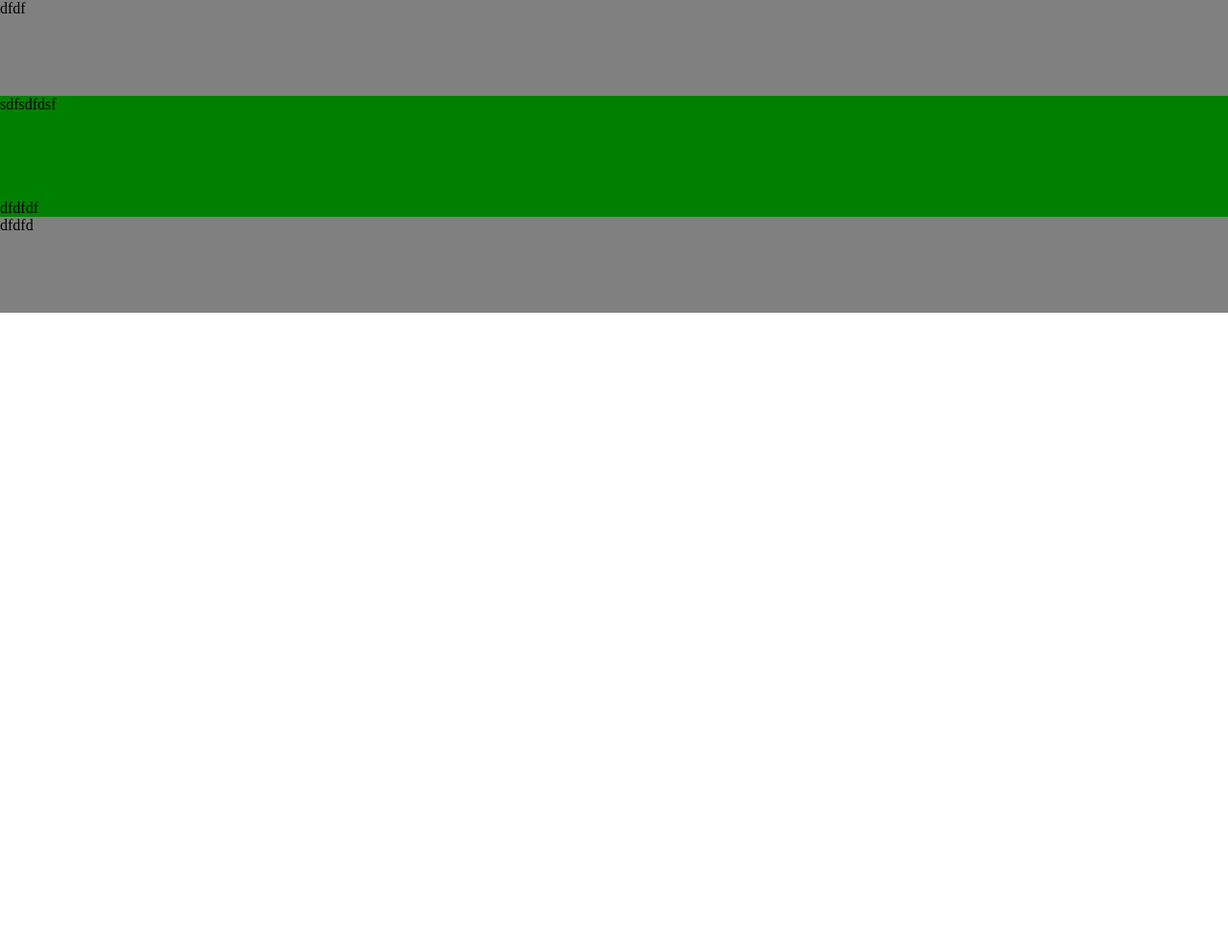
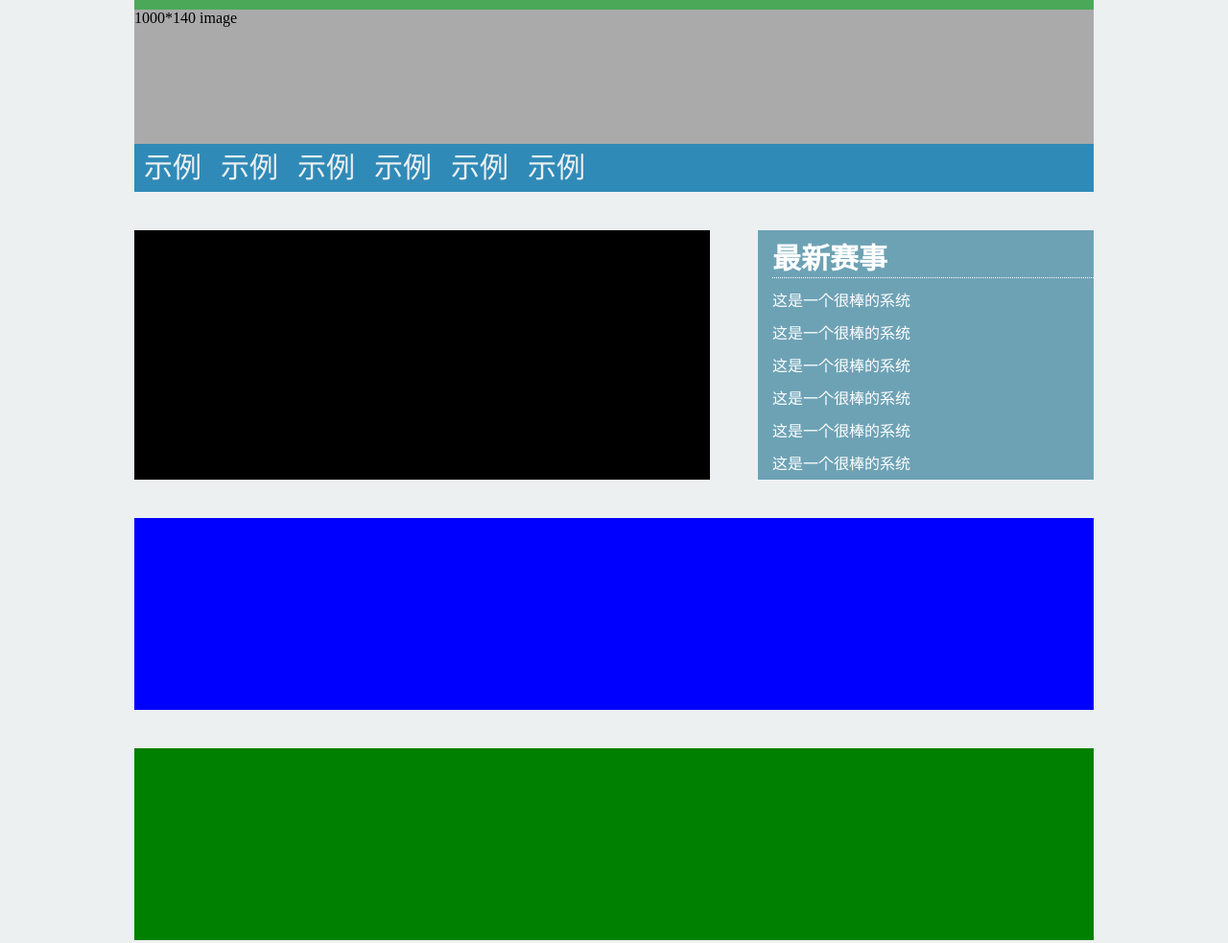
Before and after one commit to gooc/ball, a plain HTML site: page PreWeb/index.html in a window 1280 px wide. Shown: the top 983 px of the page at 96% size. Before the commit the page ends 800 px from the top, so only its background shows below. Drawn offline with Linux system fonts and the light colour scheme.

Commit message:
write it yestoday

```diff
--- a/PreWeb/baseFrame.css
+++ /dev/null
@@ -1,56 +0,0 @@
-/* I code this. I'm Li Shilong. Visit my website: shilong.li */
-
-/* html mark style */
-body{
-	margin: 0; padding: 0
-}
-
-h1{
-	font-size: 18px;
-}
-
-h2{
-	font-size: 14px;
-}
-
-h3{
-	font-size: 12px;
-}
-
-h4{
-	font-size: 18px;
-}
-
-h5{
-	font-size: 18px;
-}
-
-h6{
-	font-size: 18px;
-}
-
-a{
-	text-decoration: none;
-}
-
-a:hover{
-	text-decoration: underline;
-}
-
-
-/* base div frame style */
-.topFrame {
-	height: 100px;
-	width: 100%;
-	background-color: gray;
-}
-
-.contentFrame{
-	background-color: green;
-}
-
-.footerFrame {
-	height: 100px;
-	width: 100%;
-	background-color: gray;
-}
--- /dev/null
+++ b/PreWeb/css/baseFrame.css
@@ -0,0 +1,115 @@
+/* I code this. I'm Li Shilong. Visit my website: shilong.li */
+
+/* html mark style */
+body{
+	margin: 0 auto; padding: 0; width: 1000px; background-color: #ECF0F1;
+}
+li{
+	list-style: none;
+}
+
+h1{
+	font-size: 18px;
+}
+
+h2{
+	font-size: 14px;
+}
+
+h3{
+	font-size: 12px;
+}
+
+h4{
+	font-size: 18px;
+}
+
+h5{
+	font-size: 18px;
+}
+
+h6{
+	font-size: 18px;
+}
+
+a{
+	text-decoration: none;
+}
+
+a:hover{
+/*	text-decoration: underline;*/
+	text-decoration: none;
+}
+
+
+/* base div frame style */
+
+/*top*/
+.topFrame {
+	height: 200px;
+	width: 100%;
+	background-color: white;
+}
+
+.lineInTopFrame {
+	height: 10px;
+	width: 100%;
+	background-color: #4CA859;
+}
+
+.bannerImage {
+	height: 140px;
+	width: 100%;
+	background-color: #aaaaaa;
+	/*background-image: url(images/banner.png);*/
+
+}
+
+/*menu*/
+.menu {
+	height: 50px;
+	width: 100%;
+	background-color: #308AB7;
+}
+
+.menu ul {
+	margin: 0;
+	padding: 0;
+}
+
+.menu ul li {
+	float: left;
+	list-style: none;
+	margin: 0;
+	padding: 0;
+}
+
+.menu ul li a {
+	font-size: 30px;
+	height: 50px;
+	line-height: 50px;
+	color: #ECF0F1;
+	padding-right: 10px;
+	padding-left: 10px;
+}
+
+.menu ul li a:hover {
+	text-decoration: none;
+	color: white;
+}
+
+/*content frame*/
+.contentFrame{
+	width: 100%;
+	height: auto;
+}
+
+/*footer frame*/
+.footerFrame {
+	width: 100%;
+	margin-top: 40px;
+}
+
+.footerFrame p{
+	text-align: center;
+}
--- /dev/null
+++ b/PreWeb/css/index.css
@@ -0,0 +1,69 @@
+.contentWrapOne {
+	width: 100%;
+	height: 260px;
+	margin-top: 40px;
+}
+
+.contentWrapTwo {
+	margin-top: 40px;
+	width: 100%;
+	height: 200px;
+	background-color: blue;
+}
+
+.contentWrapThree {
+	width: 100%;
+	height: 200px;
+	background-color: green;
+	margin-top: 40px;
+}
+
+.contentWrapFour {
+	width: 100%;
+	height: 200px;
+	background-color: yellow;
+	margin-top: 40px;
+}
+
+.ImagePlayer{
+	width: 600px;
+	height: 260px;
+	background-color: black;
+	float: left;
+}
+
+.indextGamesNews{
+	width: 335px;
+	height: 250px;
+	float: left;
+	margin-left: 50px;
+	background-color: #6DA2B5;
+	padding-left: 15px;
+	padding-top: 10px;
+}
+
+.indextGamesNews h3{
+	margin: 0;
+	line-height: 40px;
+	height: 39px;
+	font-size: 30px;
+	color: white;
+	width: 100%;
+	border-bottom: 1px dotted #fff;
+}
+
+.indextGamesNews ul{
+	height: 225px;
+	width: 100%;
+	margin: 0;
+	padding: 0;
+}
+
+.indextGamesNews ul li{
+	margin-top: 10px;
+}
+
+.indextGamesNews ul li a{
+	font-size: 16px;
+	color: white;
+}
--- a/PreWeb/index.html
+++ b/PreWeb/index.html
@@ -1,11 +1,46 @@
-<html>
+<!DOCTYPE html PUBLIC "-//W3C//DTD XHTML 1.0 Transitional//EN" "http://www.w3.org/TR/xhtml1/DTD/xhtml1-transitional.dtd">
+<html xmlns="http://www.w3.org/1999/xhtml">
 	<head>
-		<link type="text/css" rel="stylesheet" href="baseFrame.css" />
+		<meta http-equiv="Content-Type" content="text/html; charset=utf-8" />
+		<link type="text/css" rel="stylesheet" href="css/baseFrame.css" />
+		<link type="text/css" rel="stylesheet" href="css/index.css" />
 	</head>
-
 	<body>
-		<div class="topFrame">dfdf</div>
-		<div class="contentFrame">sdfsdfdsf<br /><br /><br /><br /><br /><br /> dfdfdf</div>
-		<div class="footerFrame">dfdfd</div>
+		<div class="topFrame">
+			<div class="lineInTopFrame"></div>
+			<div class="bannerImage">1000*140 image</div>
+			<div class="menu">
+				<ul>
+					<li><a href="http://#">示例</a></li>
+					<li><a href="http://#">示例</a></li>
+					<li><a href="http://#">示例</a></li>
+					<li><a href="http://#">示例</a></li>
+					<li><a href="http://#">示例</a></li>
+					<li><a href="http://#">示例</a></li>
+				</ul>
+			</div>
+		</div>
+		<div class="contentFrame">
+			<div class="contentWrapOne">
+				<div class="ImagePlayer"></div>
+				<div class="indextGamesNews">
+					<h3>最新赛事</h3>
+					<ul>
+						<li><a href="#">这是一个很棒的系统</a></li>
+						<li><a href="#">这是一个很棒的系统</a></li>
+						<li><a href="#">这是一个很棒的系统</a></li>
+						<li><a href="#">这是一个很棒的系统</a></li>
+						<li><a href="#">这是一个很棒的系统</a></li>
+						<li><a href="#">这是一个很棒的系统</a></li>
+					</ul>
+				</div>
+			</div>
+			<div class="contentWrapTwo"></div>
+			<div class="contentWrapThree"></div>
+			<div class="contentWrapFour"></div>
+		</div>
+		<div class="footerFrame">
+			<p>by shilong.li (c) 2013</p>
+		</div>
 	</body>
 </html>
```
Also changed, not shown: PreWeb/game/addGame.html (added, +66 -0 lines), PreWeb/game/addPlayer.html (added, +66 -0 lines), PreWeb/game/css/default.css (added, +38 -0 lines), PreWeb/game/default.html (added, +40 -0 lines), PreWeb/css/images/banner.png (added), PreWeb/css/images/imageplayer.png (added), PreWeb/css/images/img.jpg (added), PreWeb/css/images/img副本.jpg (added), 2 other files.
